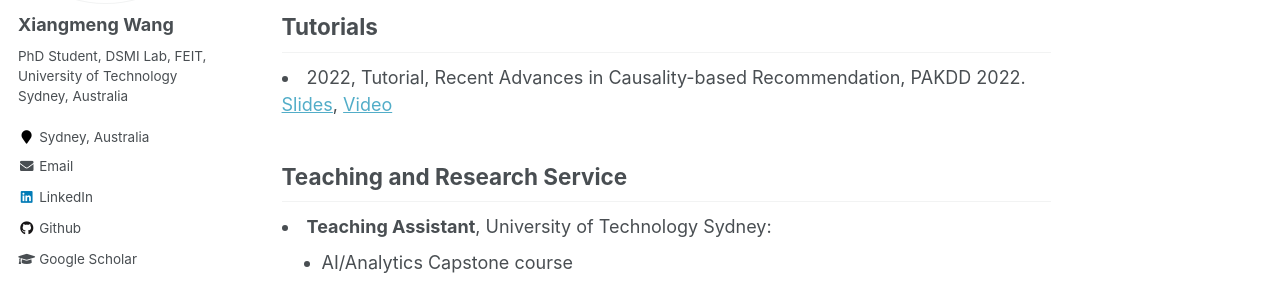
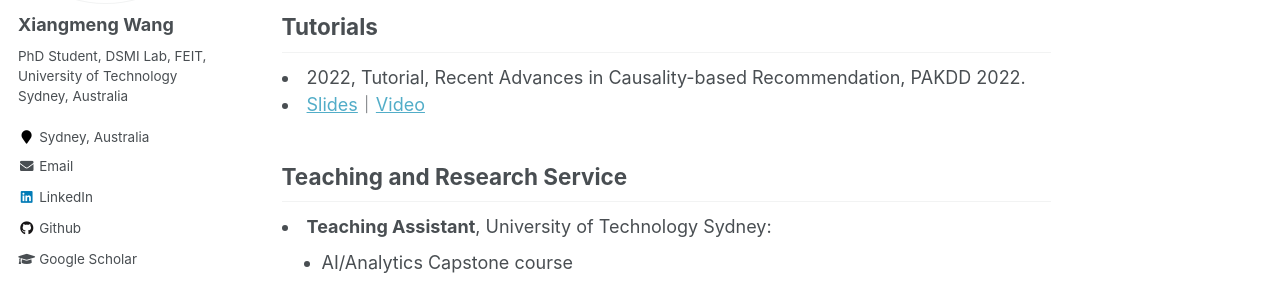
Before and after one commit to Chrystalii/homepage, a Jekyll site: the page built from _pages/about.md, in a window 1280 px wide and 900 px high, scrolled down 897 px. Shown: the part 166-451 px from the top of the window. Built offline with Jekyll 4.4.1, drawn with Linux system fonts in a browser that asks for light colours.

Commit message:
Add files via upload

```diff
--- a/_pages/about.md
+++ b/_pages/about.md
@@ -30,7 +30,8 @@ News
 
 Tutorials
 ------
-<li> 2022, Tutorial, Recent Advances in Causality-based Recommendation, PAKDD 2022. <a href="https://drive.google.com/file/d/1hN1_7S-eSiEUDJe-HHKOGKTGFLYbcU8S/view?usp=sharing">Slides</a>, <a href="https://www.youtube.com/watch?v=s4Z12CBYwO8">Video</a></li>
+<li> 2022, Tutorial, Recent Advances in Causality-based Recommendation, PAKDD 2022. </li>
+<li><a href="https://drive.google.com/file/d/1hN1_7S-eSiEUDJe-HHKOGKTGFLYbcU8S/view?usp=sharing">Slides</a>｜<a href="https://www.youtube.com/watch?v=s4Z12CBYwO8">Video</a></li>
 
 Teaching and Research Service
 ------
```
